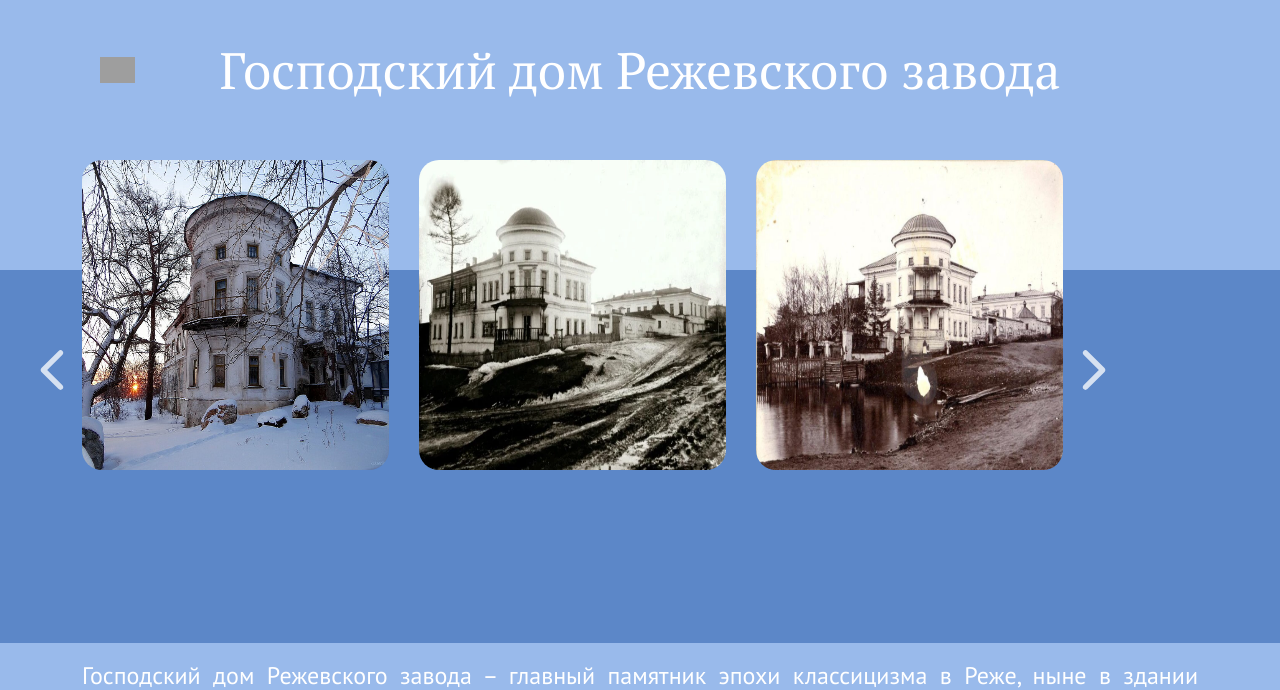
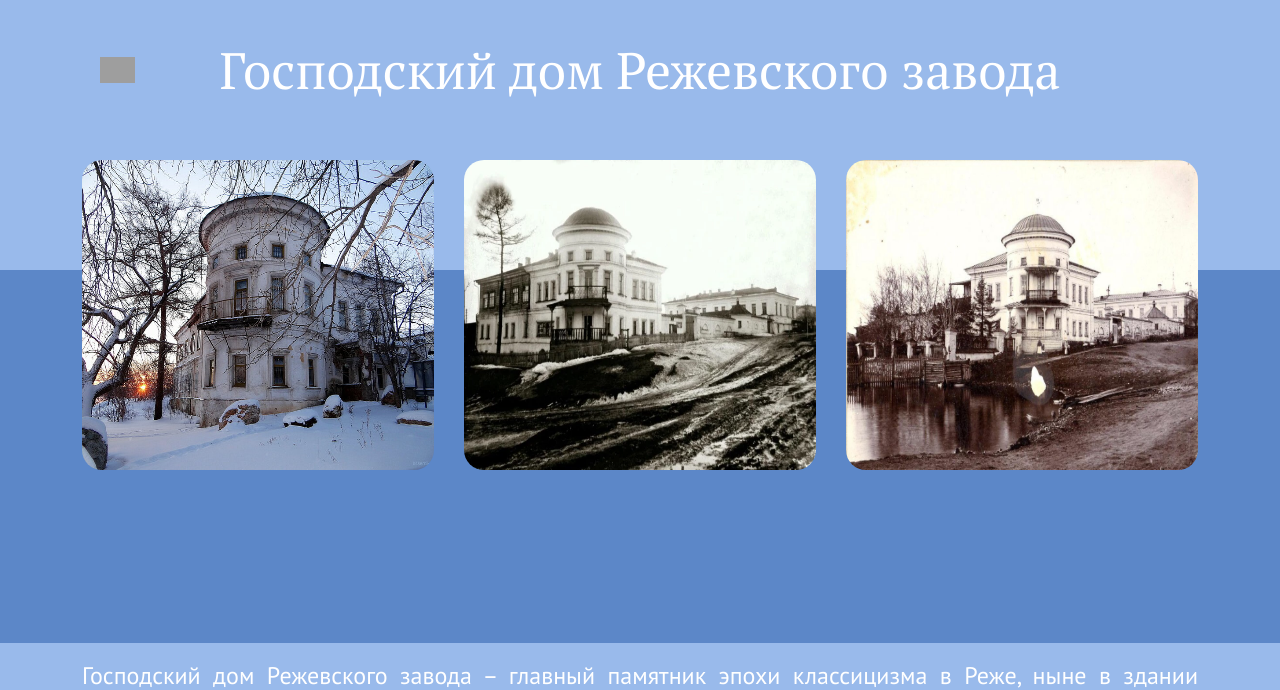
Before and after one commit to Buskervil/Rezh, a Django app: page /sight/1 in a window 1280 px wide. Shown: the part 180-870 px from the top of the page. Run offline with Django 4.2, Linux system fonts and the light colour scheme; data comes from the database, SQL or seed files in the repository; some web fonts are replaced; grey boxes are pictures that could not be loaded.

Commit message:
sight page style fix

```diff
--- a/RezhPrj/RezhApp/static/styles/media.css
+++ b/RezhPrj/RezhApp/static/styles/media.css
@@ -106,7 +106,3 @@
         background-size: 25px;
     }
 }
-
-.carouserl-wraper {
-    width: 90%;
-}
--- a/RezhPrj/RezhApp/templates/RezhApp/sight.html
+++ b/RezhPrj/RezhApp/templates/RezhApp/sight.html
@@ -16,7 +16,7 @@
             <a href="/#sights" class="back-arrow col-1"></a>
             <h2 class="sight__header col-10">{{sight}}</h2>
         </div>
-        <div class="row carouserl-wraper">
+        <div class="row carouserl-wraper overflow-hidden">
             <div class="col">
                 <div class="block__carousel">
                     {% for img in sight.images.all %}
```
